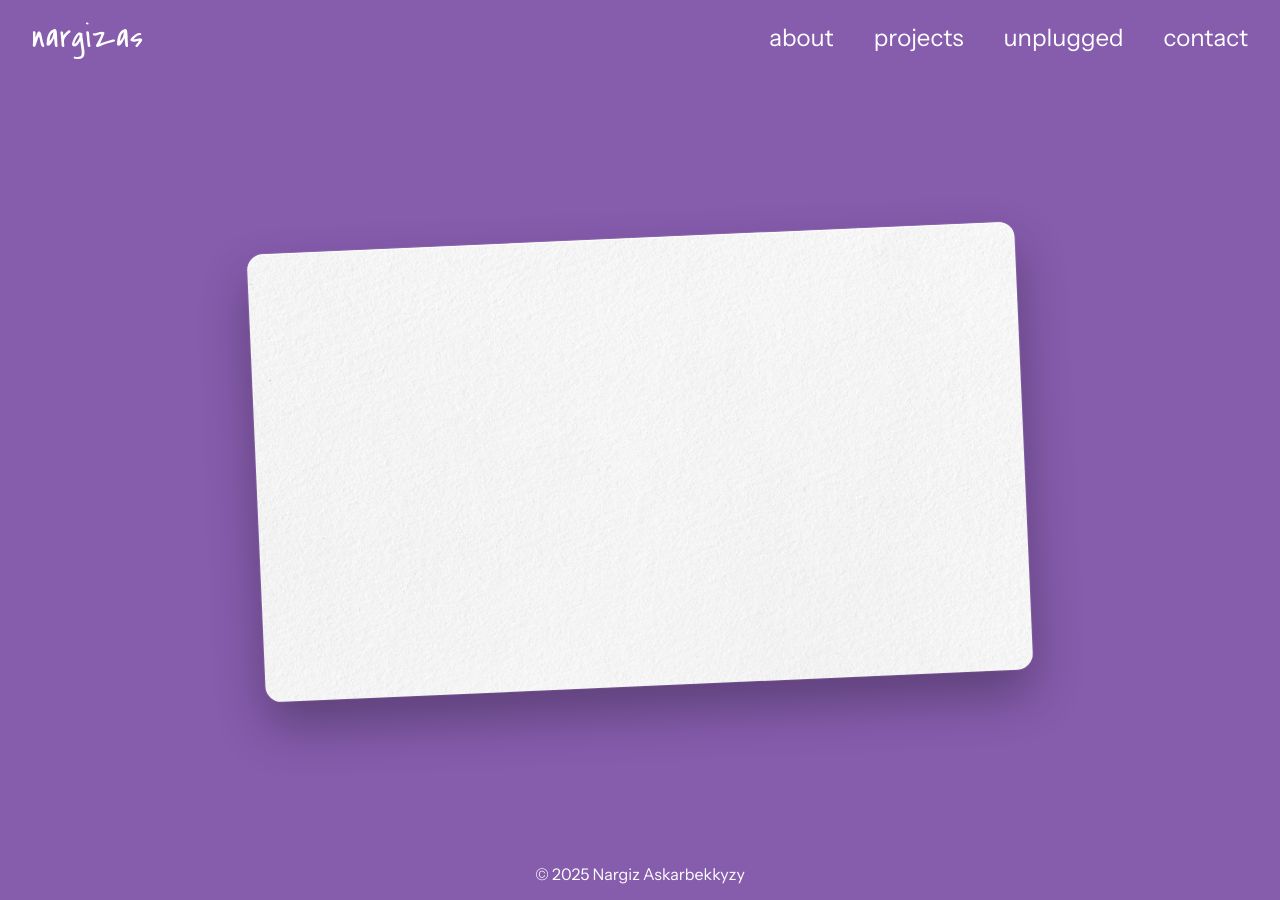
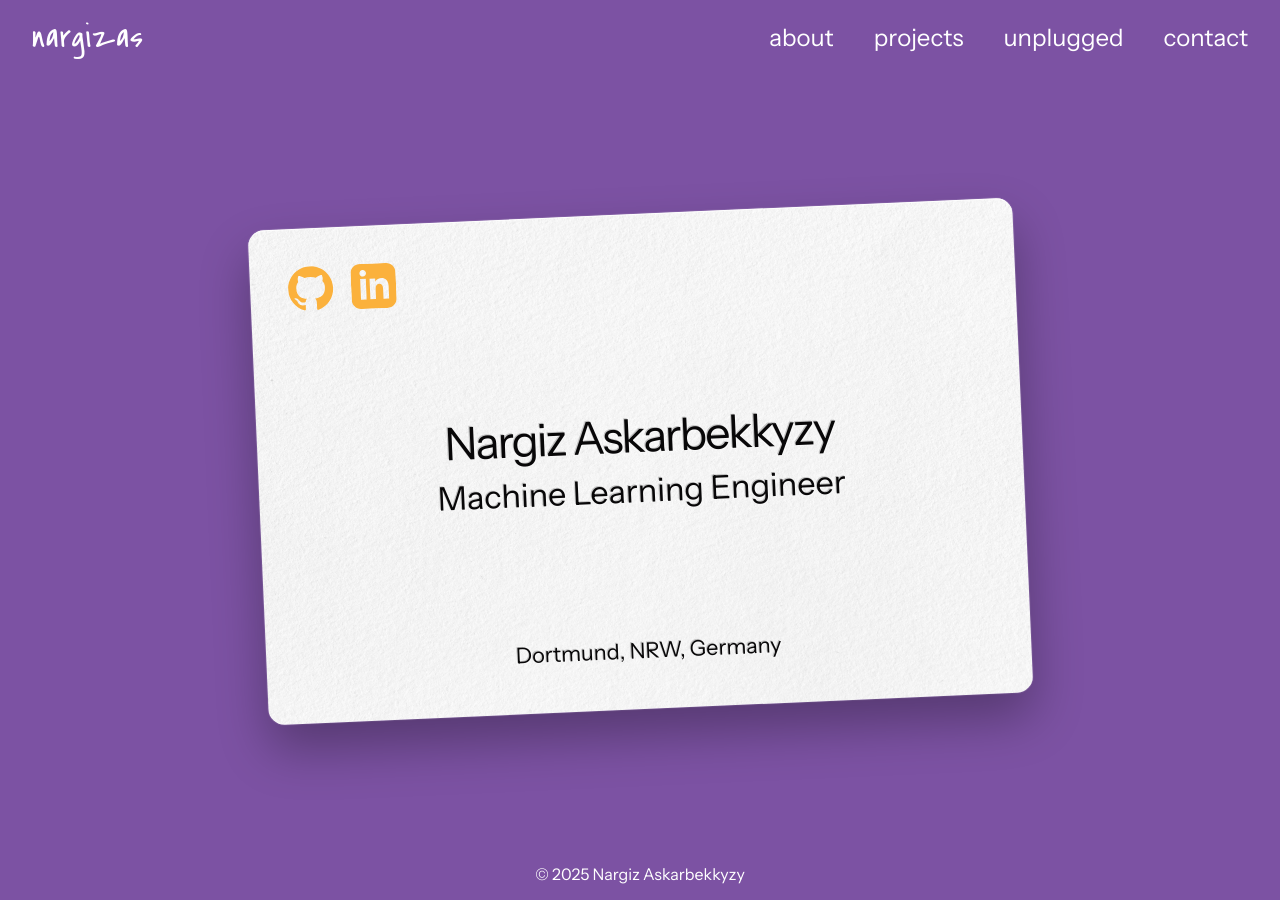
Before and after one commit to nargizas/nargizas.github.io, a Jekyll site: the page built from index.html, in a window 1280 px wide. Built offline with Jekyll 4.4.1, drawn with Linux system fonts in a browser that asks for light colours.

Commit message:
refactor card layout and styles

```diff
--- a/_sass/_main.scss
+++ b/_sass/_main.scss
@@ -16,7 +16,7 @@
     display: flex;
     flex: 1;
     min-height: 100vh;
-    background-color: #865CAD;
+    background-color: #7C52A3;
     font-family: 'Instrument Sans';
 }
 
--- a/_sass/pages/_index.scss
+++ b/_sass/pages/_index.scss
@@ -1,20 +1,37 @@
+.card-wrapper {
+    width: 85vh;
+    height: 55vh;
+    aspect-ratio: 8.5 / 5.5;
+    position: relative;
+    box-sizing: border-box;
+}
+
 .card {
+    position: absolute;
+    inset: 0;
+    width: 100%;
+    height: 100%;
+    padding: 5% 5%;
+
     background-image: url('/assets/images/paper.jpg');
     background-size: cover;
     background-position: center;
     background-repeat: no-repeat;
     border-radius: 16px;
-    width: 60vw;
-    height: 35vw;
+
     box-shadow:
         0 25px 50px rgba(0, 0, 0, 0.3),
         0 0 0 1px rgba(255, 255, 255, 0.1),
         inset 0 1px 0 rgba(255, 255, 255, 0.9);
-    position: relative;
     transform: rotate(-2.5deg);
     transition: all 0.4s ease;
-    min-width: 300px;
 
+    display: flex;
+    flex-direction: column;
+    justify-content: space-between;
+    box-sizing: border-box;
+
+    font-size: min(2vh, 2vw);
 
     &:hover {
         transform: rotate(0deg) translateY(-10px);
@@ -29,3 +46,71 @@
         transform: rotate(0deg);
     }
 }
+
+.social-icons {
+    display: flex;
+
+    gap: 1em;
+
+    a {
+        display: flex;
+        align-items: center;
+        justify-content: center;
+
+        &:hover {
+            transform: scale(1.1);
+        }
+
+        svg {
+            width: 2.5em;
+            height: 2.5em;
+            // fill: #83AD5C;
+            fill: #FBB13C;
+            max-width: 100%;
+            height: auto;
+        }
+    }
+}
+
+.content-center {
+    display: flex;
+    flex-direction: column;
+    align-items: center;
+    justify-content: center;
+    text-align: center;
+}
+
+.card-text {
+    font-weight: normal;
+    color: #080708;
+
+    text-shadow:
+        1px 1px 0 rgba(255, 255, 255, 0.4),
+        -1px -1px 0 rgba(0, 0, 0, 0.2);
+}
+
+
+h1 {
+    font-size: 2.5em;
+    margin-bottom: 0.5rem;
+    letter-spacing: -2px;
+}
+
+h2 {
+    font-size: 1.8em;
+    margin-bottom: 1rem;
+}
+
+h3 {
+    font-size: 1.2em;
+    font-weight: 300;
+    margin-bottom: 0.5rem;
+}
+
+.content-bottom {
+    display: flex;
+    flex-direction: column;
+    align-items: center;
+    justify-content: center;
+    text-align: center;
+}
--- a/index.html
+++ b/index.html
@@ -3,6 +3,29 @@
 title: Home
 ---
 
-<div class="card">
+<div class="card-wrapper">
+    <div class="card">
+        <div class="social-icons">
+            <a href="https://github.com/nargizas" aria-label="GitHub" target="_blank">
+                <svg viewBox="0 0 24 24" xmlns="http://www.w3.org/2000/svg">
+                    <path
+                        d="M12 0c-6.626 0-12 5.373-12 12 0 5.302 3.438 9.8 8.207 11.387.599.111.793-.261.793-.577v-2.234c-3.338.726-4.033-1.416-4.033-1.416-.546-1.387-1.333-1.756-1.333-1.756-1.089-.745.083-.729.083-.729 1.205.084 1.839 1.237 1.839 1.237 1.07 1.834 2.807 1.304 3.492.997.107-.775.418-1.305.762-1.604-2.665-.305-5.467-1.334-5.467-5.931 0-1.311.469-2.381 1.236-3.221-.124-.303-.535-1.524.117-3.176 0 0 1.008-.322 3.301 1.23.957-.266 1.983-.399 3.003-.404 1.02.005 2.047.138 3.006.404 2.291-1.552 3.297-1.23 3.297-1.23.653 1.653.242 2.874.118 3.176.77.84 1.235 1.911 1.235 3.221 0 4.609-2.807 5.624-5.479 5.921.43.372.823 1.102.823 2.222v3.293c0 .319.192.694.801.576 4.765-1.589 8.199-6.086 8.199-11.386 0-6.627-5.373-12-12-12z" />
+                </svg>
+            </a>
+            <a href="https://www.linkedin.com/in/nargiz-as/" aria-label="LinkedIn" target="_blank">
+                <svg viewBox="0 0 24 24" xmlns="http://www.w3.org/2000/svg">
+                    <path
+                        d="M19 0h-14c-2.761 0-5 2.239-5 5v14c0 2.761 2.239 5 5 5h14c2.762 0 5-2.239 5-5v-14c0-2.761-2.238-5-5-5zm-11 19h-3v-11h3v11zm-1.5-12.268c-.966 0-1.75-.79-1.75-1.764s.784-1.764 1.75-1.764 1.75.79 1.75 1.764-.783 1.764-1.75 1.764zm13.5 12.268h-3v-5.604c0-3.368-4-3.113-4 0v5.604h-3v-11h3v1.765c1.396-2.586 7-2.777 7 2.476v6.759z" />
+                </svg>
+            </a>
+        </div>
+        <div class="content-center">
+            <h1 class="card-text">Nargiz Askarbekkyzy</h1>
+            <h2 class="card-text">Machine Learning Engineer</h2>
+        </div>
 
+        <div class="content-bottom">
+            <h3 class="card-text">Dortmund, NRW, Germany</h3>
+        </div>
+    </div>
 </div>
```
